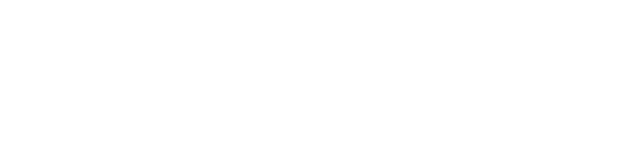
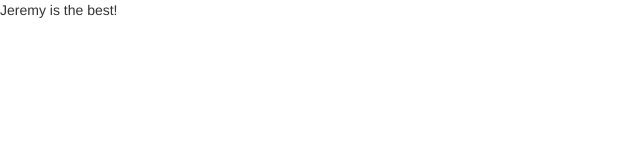
Before and after one commit to jbell0385/dota2Respawn, a website: page sandbox/sandbox.html in a window 1280 px wide. Shown: the whole page, without its empty margins (0-640 px from the left). Drawn offline with nearby package versions, Linux system fonts and the light colour scheme.

Commit message:
learning git 1

```diff
--- a/sandbox/sandbox.html
+++ b/sandbox/sandbox.html
@@ -15,7 +15,11 @@
     <![endif]-->
   </head>
   <body>
-
+    <div>
+      <p>
+        Jeremy is the best!
+      </p>
+    </div>
 
     <script src="https://ajax.googleapis.com/ajax/libs/jquery/1.11.3/jquery.min.js"></script>
     <script src="https://maxcdn.bootstrapcdn.com/bootstrap/3.3.5/js/bootstrap.min.js"></script>
```
